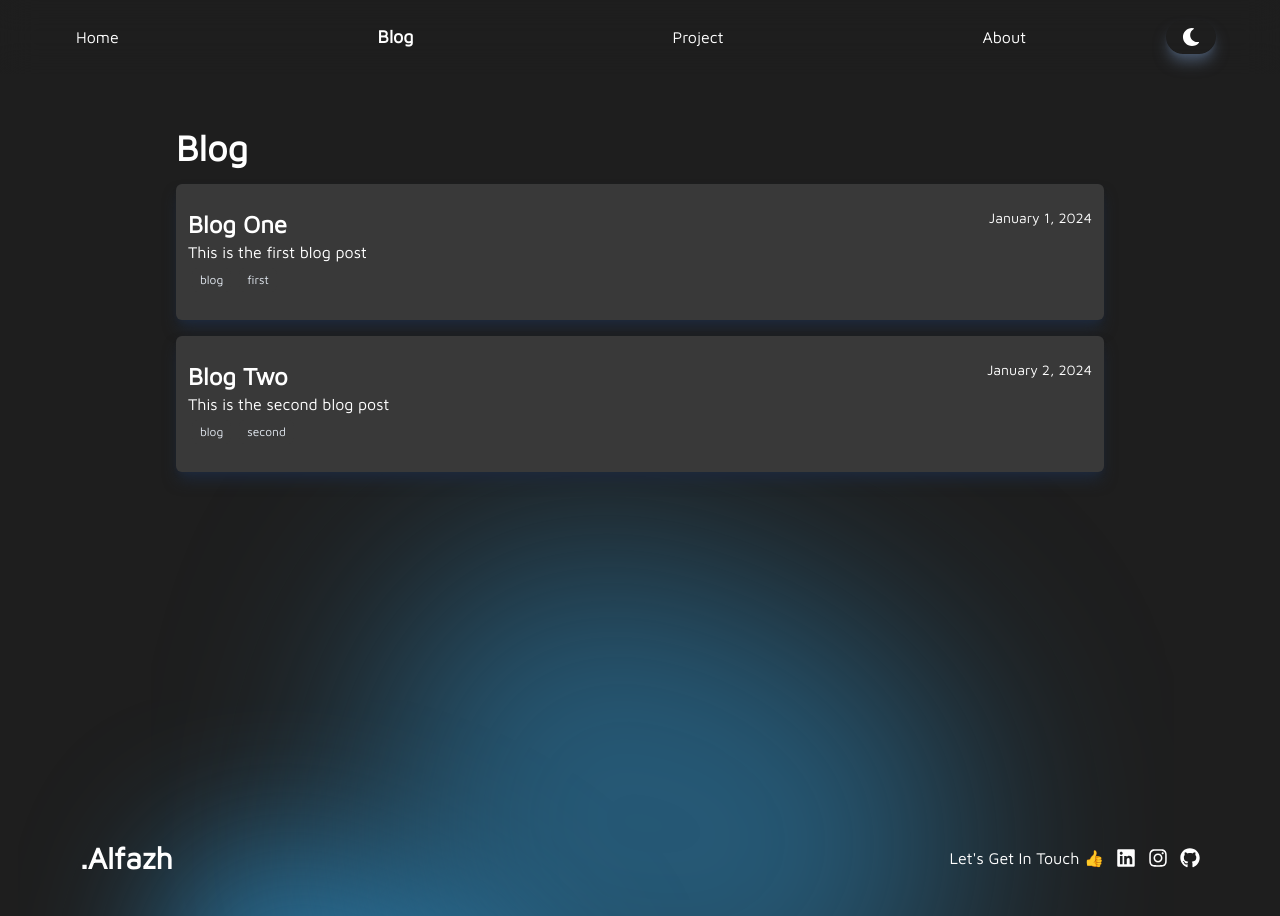
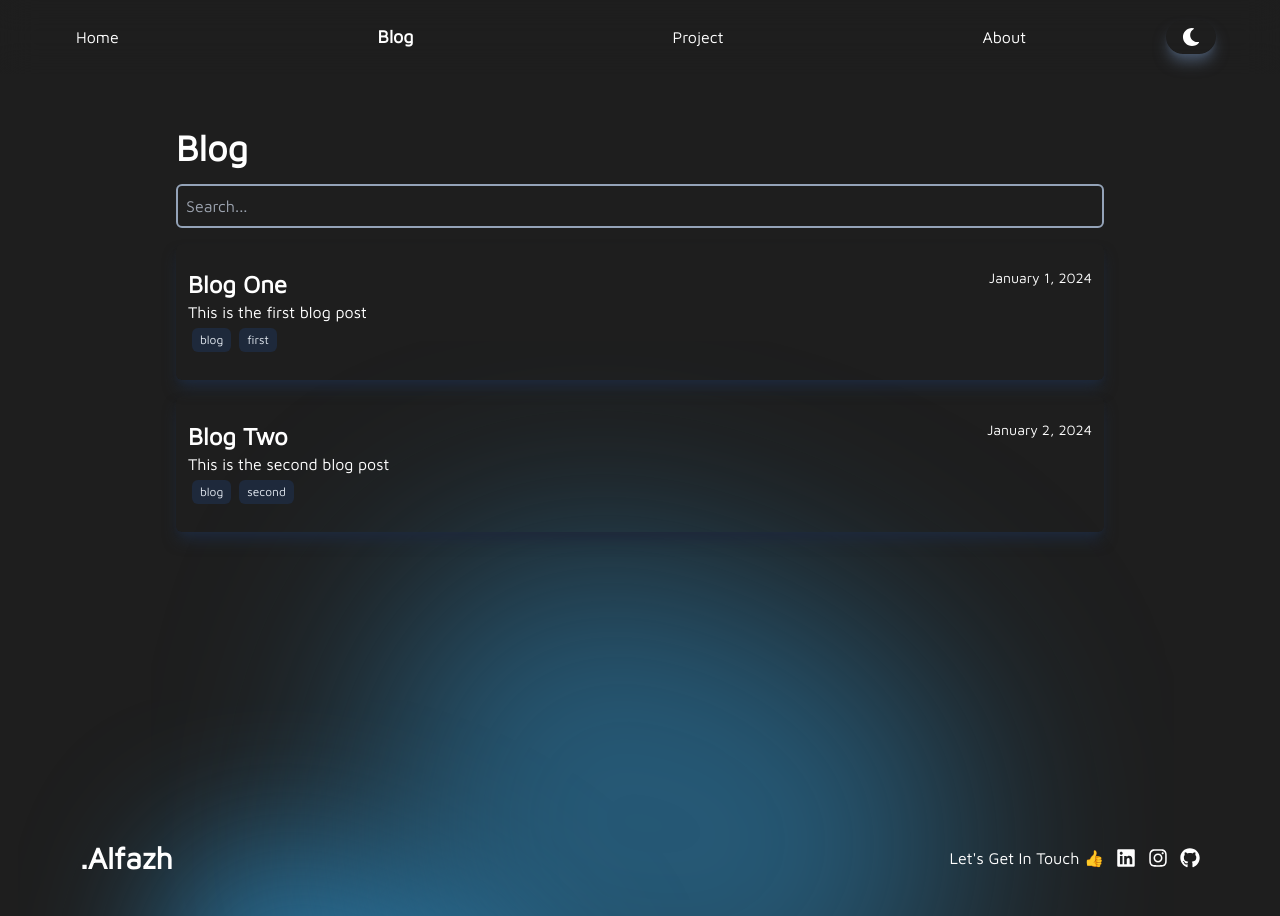
Before and after one commit to alfazh123/Alfazh, a Next.js app: page /blog in a window 1280 px wide. Built offline with nearby package versions, Linux system fonts and the light colour scheme.

Commit message:
feat: search bar using useSearchParams

```diff
--- a/app/blog/page.tsx
+++ b/app/blog/page.tsx
@@ -2,8 +2,15 @@ import Link from "next/link";
 import { generateStaticParams } from "../lib/getMDX";
 
 import BlogCard from "../components/blog/blog-card";
+import Search from "../components/blog/search";
 
-export default async function Blog() {
+export default async function Blog({
+    searchParams,
+}: {
+    searchParams?: {
+        search: string;
+    };
+}) {
     const fetchData = async () => {
         const { props } = await generateStaticParams();
         const { frontMatter } = props;
@@ -13,9 +20,21 @@ export default async function Blog() {
 
     const files = await fetchData();
 
+    if (searchParams?.search) {
+        const search = searchParams.search.toLowerCase();
+        files.frontMatter = files.frontMatter.filter((file) => {
+            return (
+                file.title.toLowerCase().includes(search) ||
+                file.description.toLowerCase().includes(search) ||
+                file.tags.join(" ").toLowerCase().includes(search)
+            );
+        });
+    }
+
     return (
         <div className="px-4 pt-32 space-y-4">
             <h1 className="font-bold text-4xl">Blog</h1>
+            <Search />
             <ul className="flex flex-col gap-4">
                 {files.frontMatter.map((file, id) => (
                     <li key={id}>
--- a/app/components/blog/blog-card.tsx
+++ b/app/components/blog/blog-card.tsx
@@ -16,7 +16,7 @@ export default function BlogCard({
     tags,
 }: BlogCardProps) {
     return (
-        <div className="group rounded-md bg-none hover:bg-slate200 dark:bg-slate900 dark:hover:bg-slate800 hover:shadow-lg transition-all ease-in-out duration-500 py-4 cursor-pointer shadow-lg shadow-slate300 dark:shadow-slate800 hover:shadow-slate300">
+        <div className="group rounded-md bg-none hover:bg-slate200 dark:hover:bg-slate800 hover:shadow-lg transition-all ease-in-out duration-500 py-4 cursor-pointer shadow-lg shadow-slate300 dark:shadow-slate800 hover:shadow-slate300">
             <Link href={`/blog/${slug}`}>
                 <div className="mx-3 my-2">
                     <div className="flex justify-between">
@@ -36,7 +36,7 @@ export default function BlogCard({
                         {tags.map((tag, id) => (
                             <span
                                 key={id}
-                                className="text-xs bg-sand200 dark:bg-slate900 text-slate900 dark:text-slate200 px-2 py-1 rounded-md m-1"
+                                className="text-xs bg-slate200 dark:bg-slate800 text-slate900 dark:text-slate200 px-2 py-1 rounded-md m-1"
                             >
                                 {tag}
                             </span>
--- /dev/null
+++ b/app/components/blog/search.tsx
@@ -0,0 +1,32 @@
+"use client";
+
+import { useSearchParams, usePathname, useRouter } from "next/navigation";
+
+export default function Search() {
+    const search = useSearchParams();
+    const pathName = usePathname();
+    const { replace } = useRouter();
+
+    const handleSearch = (term: string) => {
+        const params = new URLSearchParams(search);
+        if (term) {
+            params.set("search", term);
+        } else {
+            params.delete("search");
+        }
+
+        return replace(`${pathName}?${params.toString()}`);
+    };
+
+    return (
+        <input
+            type="text"
+            onChange={(e) => {
+                handleSearch(e.target.value);
+            }}
+            placeholder="Search..."
+            defaultValue={search.get("search")?.toString()}
+            className="flexf w-full p-2 rounded-md border-solid border-slate800 md:border-2 dark:border-slate400 dark:bg-black100 text-slate900 dark:text-slate200"
+        />
+    );
+}
--- a/app/lib/getMDX.ts
+++ b/app/lib/getMDX.ts
@@ -26,27 +26,3 @@ export function generateStaticParams() {
         },
     };
 }
-
-export async function getFronMatter() {
-    const dir = "./app/posts";
-    const files = fs.readdirSync(dir);
-
-    const contentFile = files.map((file) => {
-        return fs.readFileSync(`${dir}/${file}`, "utf8");
-    });
-
-    const slug = files.map((file) => {
-        const slug = file.replace(".mdx", "");
-        return slug;
-    });
-
-    const frontMatter = contentFile.map((file) => {
-        const data = matter(file);
-        return data.data;
-    });
-
-    return {
-        frontMatter,
-        slug,
-    };
-}
--- a/tailwind.config.ts
+++ b/tailwind.config.ts
@@ -39,6 +39,7 @@ const config: Config = {
             sand200: "#eae6d9",
             white: "#ffffff",
             black: "#000000",
+            black100: "#1e1e1e",
         },
     },
     plugins: [require("@tailwindcss/typography")],
```
